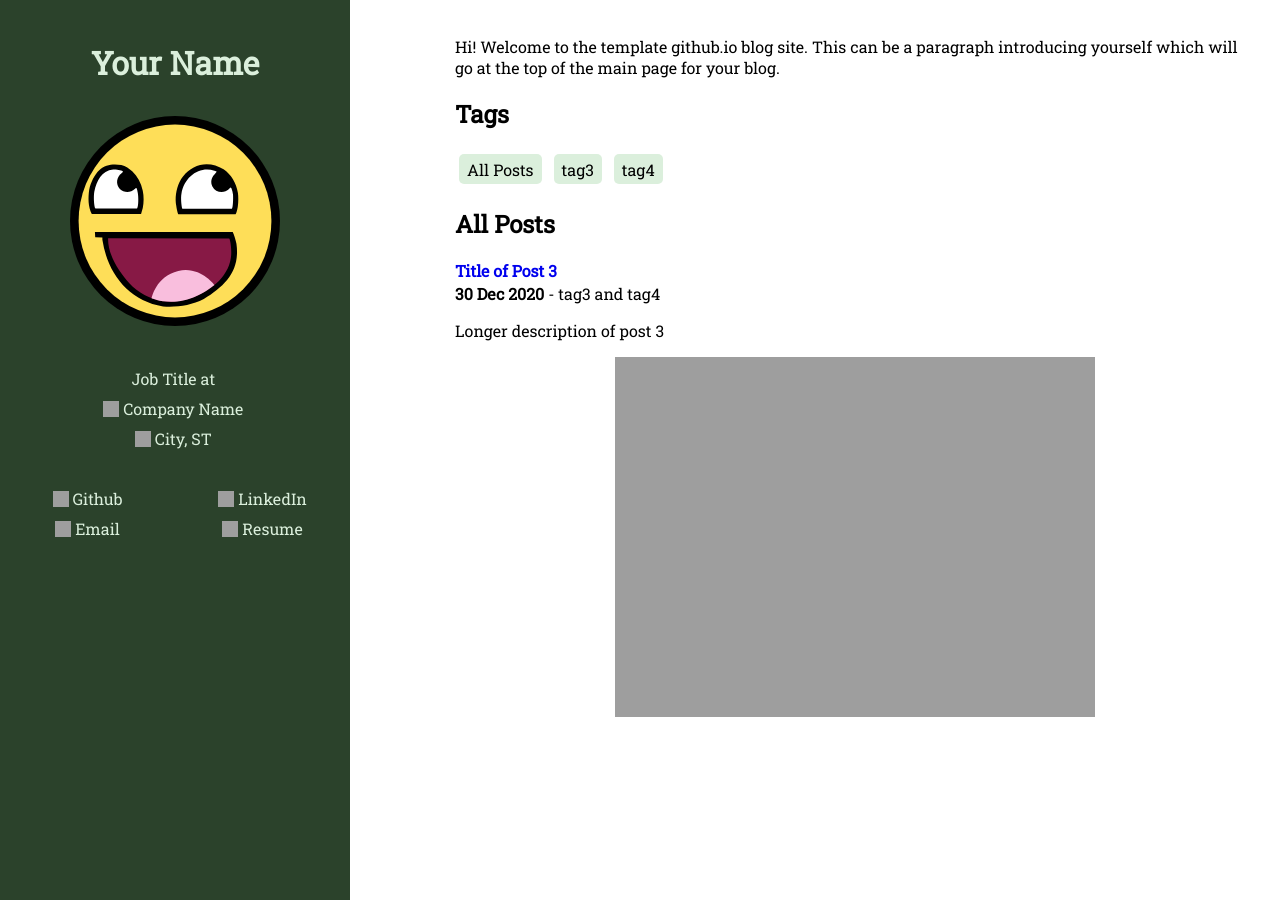
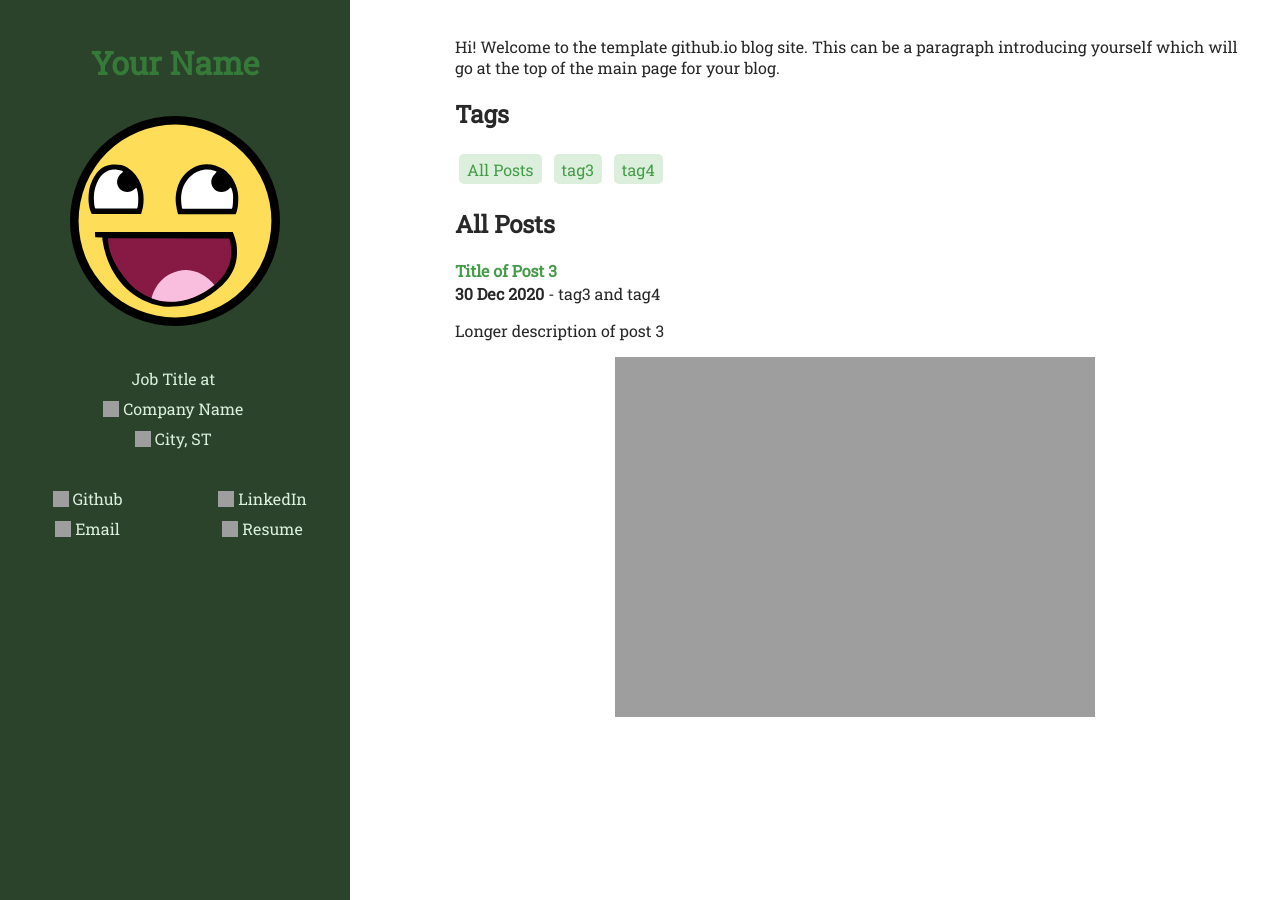
Before and after one commit to brendanhasz/github-io-blog-template, a Jekyll site: the page built from index.html, in a window 1280 px wide. Built offline with Jekyll 4.4.1, drawn with Linux system fonts in a browser that asks for light colours.

Commit message:
Change text color

```diff
--- a/_config.yml
+++ b/_config.yml
@@ -42,8 +42,11 @@ pygments_theme: github
 
 # Colors
 colors:
+  text: 282828
   tag: dbefdc
   tag_hover: 93cf95
   header_background: 2b422b
   header_text: dbefdc
   header_link_hover: 93cf95
+  links: 459c48
+  links_visited: 357a38
--- a/assets/css/main.css
+++ b/assets/css/main.css
@@ -6,6 +6,7 @@
 body{
   font-family: 'Roboto Slab', sans-serif;
   margin: 0px;
+  color: #{{ site.colors.text }};
 }
 
 .col3 {
@@ -80,7 +81,7 @@ body{
   margin: 15px 0 15px 0;
 }
 
-.highlight {
+.language-python .language-matlab .language-r {
   background-color: #eee;
   padding: 1px 10px;
   border-radius: 8px;
@@ -122,6 +123,14 @@ body{
 
 .header a:hover {
   color: #{{ site.colors.header_link_hover }};
+}
+
+a {
+  color: #{{ site.colors.links }};
+}
+
+a:visited {
+  color: #{{ site.colors.links_visited }};
 }
 
 .content {
```
